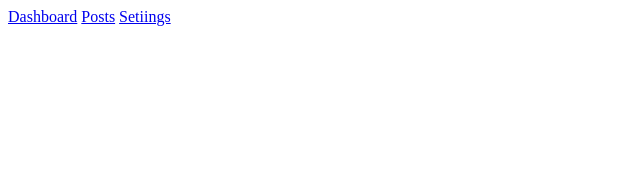
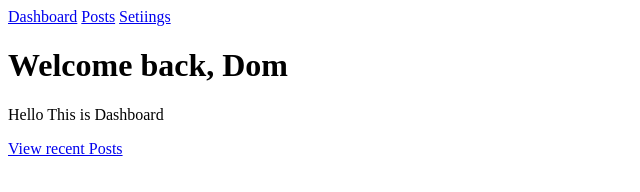
Before and after one commit to SangMin-Code/front, a plain HTML site: page SPA/frontend/index.html in a window 1280 px wide. Shown: the whole page, without its empty margins (0-640 px from the left). Drawn offline with Linux system fonts and the light colour scheme.

Commit message:
client js dashboard page

```diff
--- a/SPA/frontend/index.html
+++ b/SPA/frontend/index.html
@@ -14,5 +14,6 @@
         <a href="/posts" class="nav__link" data-link>Posts</a>
         <a href="/settings" class="nav__link" data-link>Setiings</a>
     </nav>
+    <div id="app"></div>
 </body>
 </html>
--- a/SPA/frontend/static/js/index.js
+++ b/SPA/frontend/static/js/index.js
@@ -1,3 +1,5 @@
+import Dashboard from './views/Dashboard.js';
+
 const navigateTo = (url) => {
 	history.pushState(null, null, url);
 	router();
@@ -5,7 +7,7 @@ const navigateTo = (url) => {
 
 const router = async () => {
 	const routes = [
-		{ path: '/', view: () => console.log('Viewing DashBoard') },
+		{ path: '/', view: Dashboard },
 		{ path: '/posts', view: () => console.log('Viewing Posts') },
 		{ path: '/settings', view: () => console.log('Viewing settings') },
 	];
@@ -28,8 +30,9 @@ const router = async () => {
 			isMatch: true,
 		};
 	}
-	console.log(potentialMatches);
-	console.log(match.route.view);
+	const view = new match.route.view();
+
+	document.querySelector('#app').innerHTML = await view.getHtml();
 };
 
 window.addEventListener('popstate', router);
--- a/SPA/frontend/static/js/views/Dashboard.js
+++ b/SPA/frontend/static/js/views/Dashboard.js
@@ -2,6 +2,7 @@ import AbstractView from './AbstractView.js';
 
 export default class extends AbstractView {
 	constructor() {
+		super();
 		this.setTitle('Dashboard');
 	}
 
```
